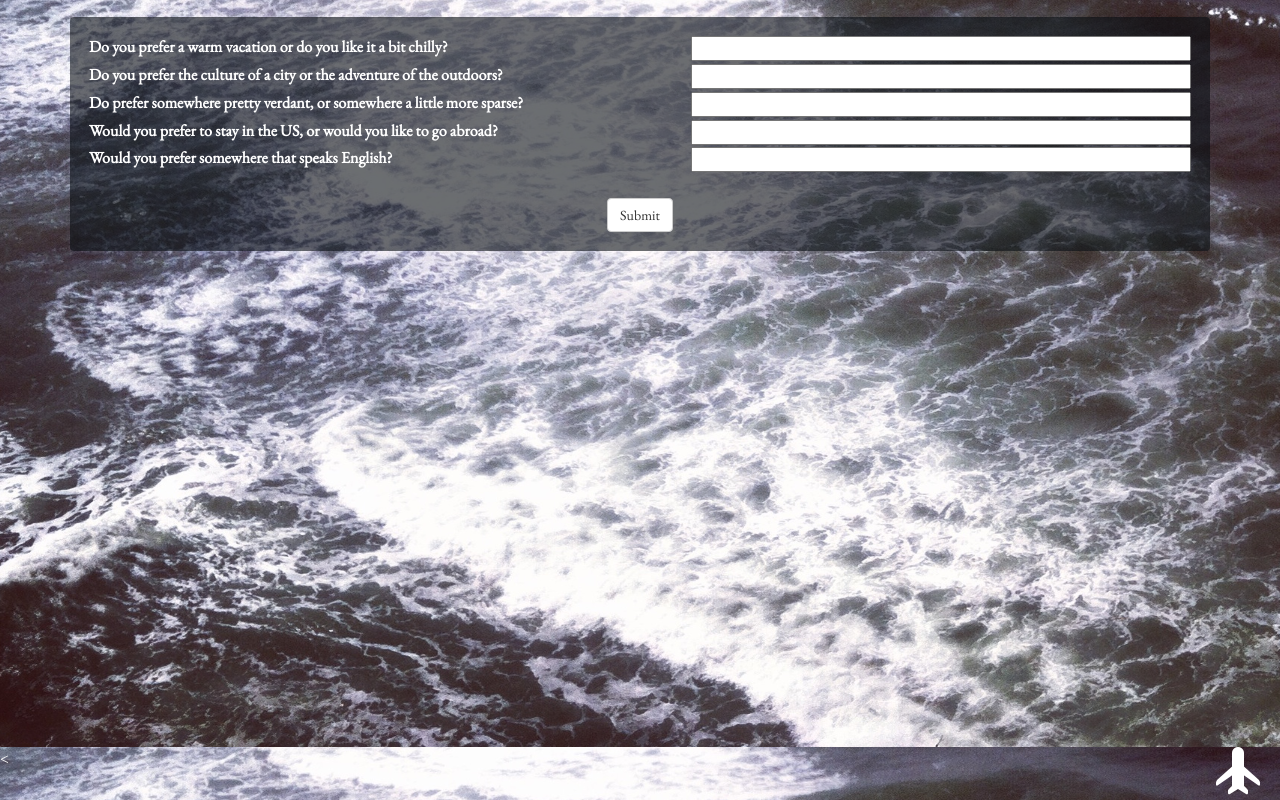
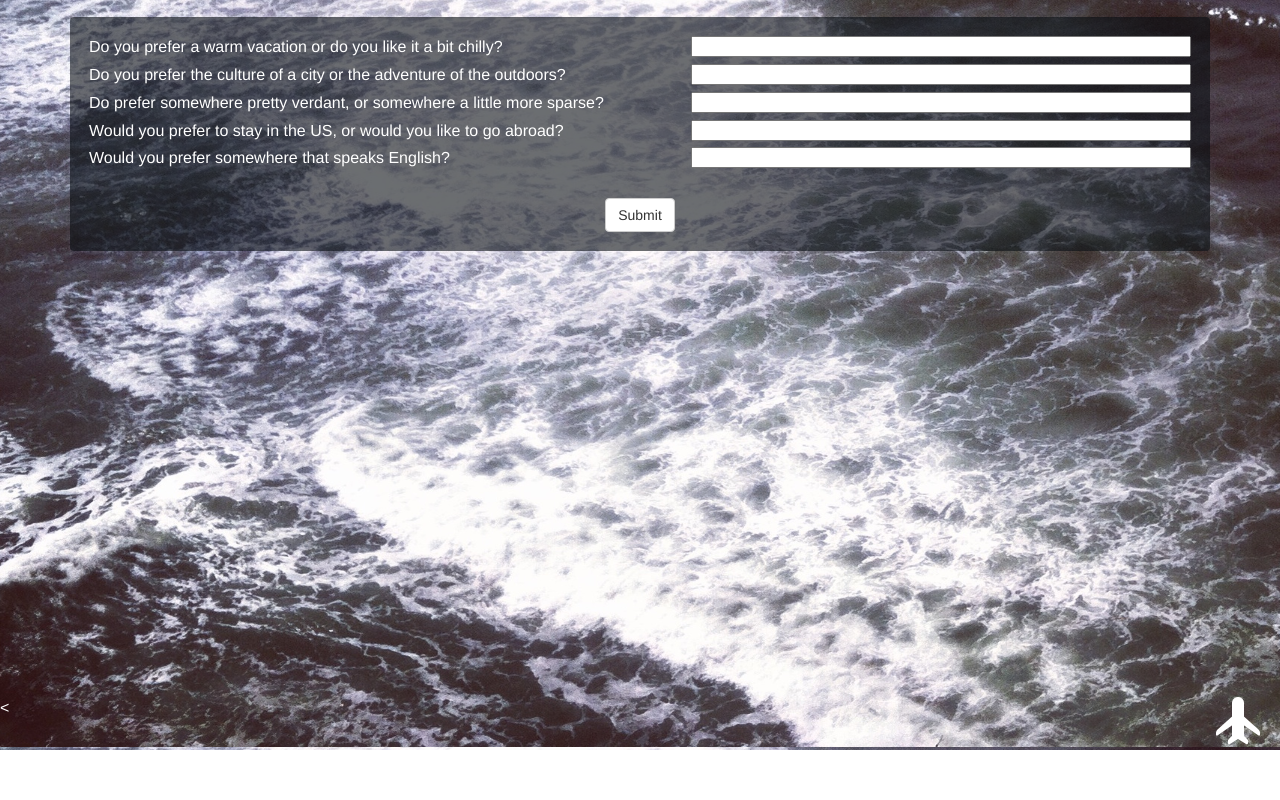
Before and after one commit to trevorelvey/vacation_suggester, a plain HTML site: page index.html in a window 1280 px wide. Shown: the part 53-853 px from the top of the page. After the commit the page ends 803 px from the top, so only its background shows below. Drawn offline with nearby package versions, Linux system fonts and the light colour scheme; a web font is replaced by a local one.

Commit message:
add final formatting details

```diff
--- a/css/styles.css
+++ b/css/styles.css
@@ -1,29 +1,13 @@
+/* General Formatting */
 body {
   background-color: black;
   background: url('../images/background.jpg');
   background-size: 1440px 800px;
   background-repeat: no-repeat;
   background-attachment: fixed;
-  font-family: 'EB Garamond', serif;
   font-size: 16px;
   color: white;
   padding-top: 70px;
-}
-
-.navbar {
-   background: rgba(10, 15, 20, 0.6);
-}
-
-.navbar .navbar-brand {
-  color: white;
-  font-family: 'Megrim', cursive;
-}
-
-
-
-.input {
-  float: right;
-  width: 500px;
 }
 
 .well {
@@ -35,16 +19,39 @@ img {
   max-width: 100%;
 }
 
-#result {
-  display: none;
+/* Navbar Formatting */
+.navbar {
+   background: rgba(10, 15, 20, 0.6);
+}
+
+.navbar .navbar-brand {
+  color: white;
+  font-family: 'Megrim', cursive;
+}
+
+/* Form Formatting */
+label {
+  font-weight: normal;
+}
+
+.input {
+  float: right;
+  width: 500px;
 }
 
 #select {
   float:right;
 }
 
+/* Hide Result */
+#result {
+  display: none;
+}
+
+
+/* Footer Glyphicon Formatting */
 .footer{
-  bottom: -50px;
+  bottom: 0px;
   height: 50px;
   left: 0;
   position: absolute;
--- a/index.html
+++ b/index.html
@@ -6,7 +6,6 @@
       <link href="css/bootstrap.css" rel="stylesheet" type="text/css" media="all">
       <link href="css/styles.css" rel="stylesheet" type="text/css" media="all">
       <!-- Fonts -->
-      <link href='https://fonts.googleapis.com/css?family=EB+Garamond' rel='stylesheet' type='text/css'>
       <link href='https://fonts.googleapis.com/css?family=Megrim' rel='stylesheet' type='text/css'>
       <!-- Scripts -->
       <script src="js/jquery-1.12.0.js"></script>
```
